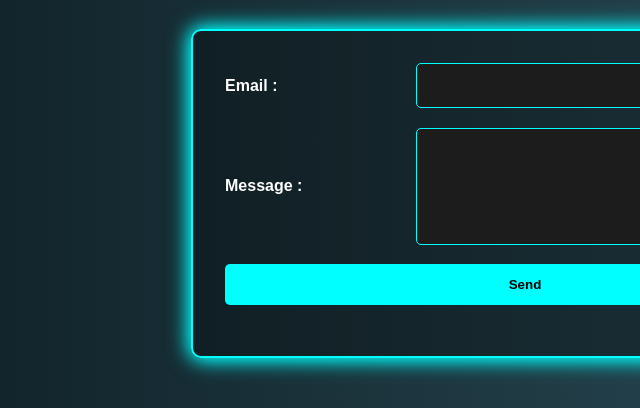
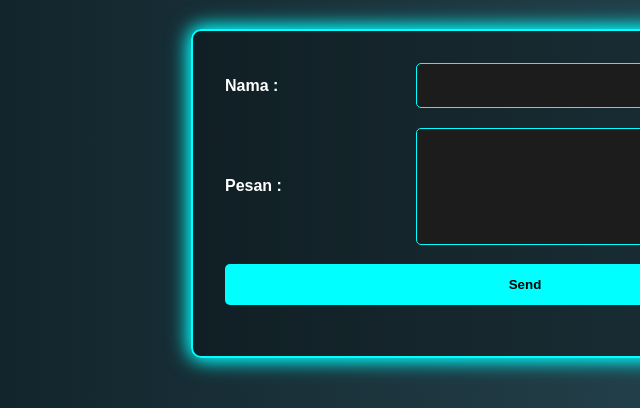
Before and after one commit to ch4osz/portofolio, a plain HTML site: page index.html in a window 1280 px wide. Shown: the part 1385-1793 px from the top of the page, 115-755 px from the left. Drawn offline with Linux system fonts and the light colour scheme; a script that the page names is missing.

Commit message:
Update index.html

```diff
--- a/index.html
+++ b/index.html
@@ -73,20 +73,14 @@
     </section>
   <section id="kontak">
       <h2>Hubungi Saya</h2>
-        <!-- modify this form HTML and place wherever you want your form -->
-        <!-- Form kontak dengan styling class .form -->
-        <form
-  class="form"
-  action="https://formspree.io/f/xqaqqnlq"
-  method="POST"
->
+      <form class="form" action="https://formspree.io/f/xqaqqnlq" method="POST">
         <div class="form-group">
-    <label for="email">Email :</label>
+          <label for="email">Nama :</label>
           <input type="email" name="email" id="email" required>
         </div>
 
         <div class="form-group">
-    <label for="message">Message :</label>
+          <label for="message">Pesan :</label>
           <textarea name="message" id="message" rows="5" required></textarea>
         </div>
 
@@ -94,7 +88,6 @@
           <button type="submit">Send</button>
         </div>
       </form>
-
     </section>
   </main>
   <footer>
```
Lines whose indentation alone changed are shown as unchanged.
